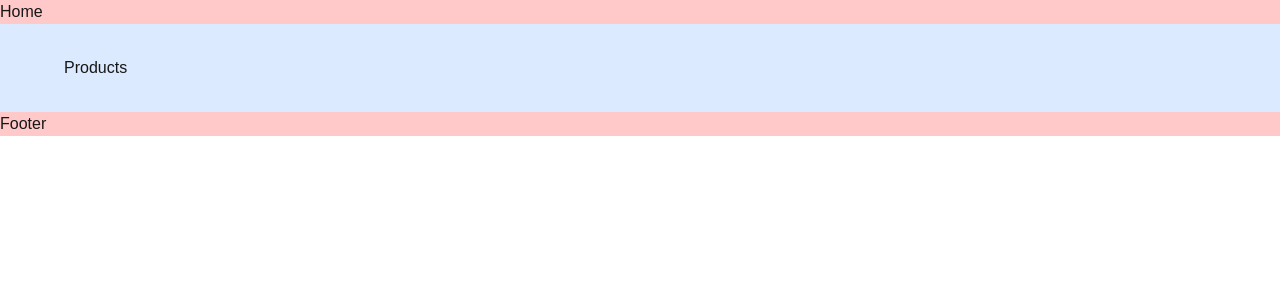
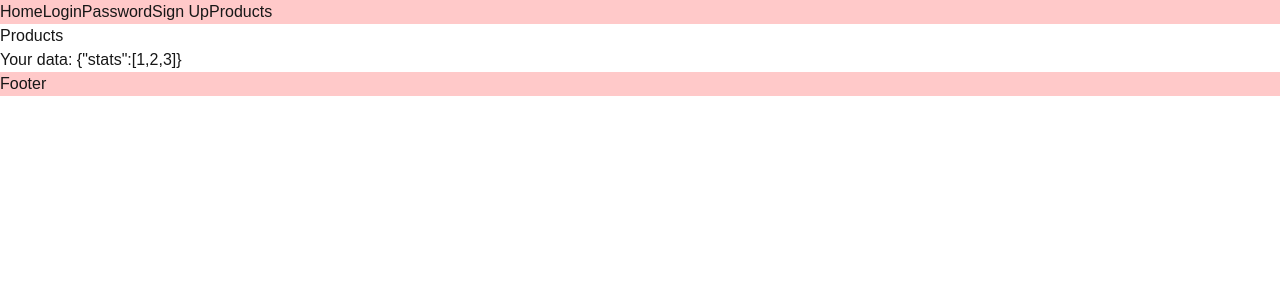
Before and after one commit to J-C-S-V/technical-documentation-site, a Next.js app: page /products in a window 1280 px wide. Shown: the top 300 px of the page. Built offline with nearby package versions, Linux system fonts and the light colour scheme.

Commit message:
Add loading and template

```diff
--- a/app/(account)/login/page.tsx
+++ b/app/(account)/login/page.tsx
@@ -1,7 +1,17 @@
+// import Link from "next/link";
+"use client";
+import { useRouter } from "next/navigation";
+
 export default function Login() {
+  const router = useRouter();
+  const handleClick = () => {
+    router.push("/");
+  };
   return (
     <>
       <h1>Login</h1>
+      {/* <Link href="/">Home</Link> */}
+      <button onClick={handleClick}>Home</button>
     </>
   );
 }
--- /dev/null
+++ b/app/(account)/template.tsx
@@ -0,0 +1,17 @@
+"use client";
+import { useState } from "react";
+
+const ProfileTemplate = () => {
+  const [value, setValue] = useState("");
+  return (
+    <>
+      <input
+        value={value}
+        type="text"
+        onChange={(e) => setValue(e.target.value)}
+      />
+    </>
+  );
+};
+
+export default ProfileTemplate;
--- a/app/(pages)/css/page.tsx
+++ b/app/(pages)/css/page.tsx
@@ -1,7 +1,9 @@
 import type { Metadata } from "next";
 
 export const metadata: Metadata = {
-  title: "CSS Documentation Page",
+  title: {
+    absolute: "CSS",
+  },
   description: "Documentation page for CSS topics.",
 };
 
--- a/app/layout.tsx
+++ b/app/layout.tsx
@@ -1,5 +1,6 @@
 import type { Metadata } from "next";
 import "./globals.css";
+import Link from "next/link";
 
 export const metadata: Metadata = {
   title: {
@@ -22,7 +23,11 @@ export default function RootLayout({
         <header className="flex w-full bg-red-200">
           <nav>
             <ul>
-              <li>Home</li>
+              <Link href="/">Home</Link>
+              <Link href="/login">Login</Link>
+              <Link href="/password">Password</Link>
+              <Link href="/sign-up">Sign Up</Link>
+              <Link href="/products">Products</Link>
             </ul>
           </nav>
         </header>
--- /dev/null
+++ b/app/products/loading.tsx
@@ -0,0 +1,9 @@
+const Loading = () => {
+  return (
+    <>
+      <h1>Loading...</h1>
+    </>
+  );
+};
+
+export default Loading;
--- a/app/products/page.tsx
+++ b/app/products/page.tsx
@@ -1,9 +1,15 @@
-const Products = () => {
+async function getDashboardData() {
+  await new Promise((resolve) => setTimeout(resolve, 2000));
+  return { stats: [1, 2, 3] };
+}
+
+export default async function Products() {
+  const data = await getDashboardData();
+
   return (
-    <>
-      <h1 className="py-8 px-16 bg-blue-100">Products</h1>
-    </>
+    <div>
+      <h1>Products</h1>
+      <p>Your data: {JSON.stringify(data)}</p>
+    </div>
   );
-};
-
-export default Products;
+}
```
